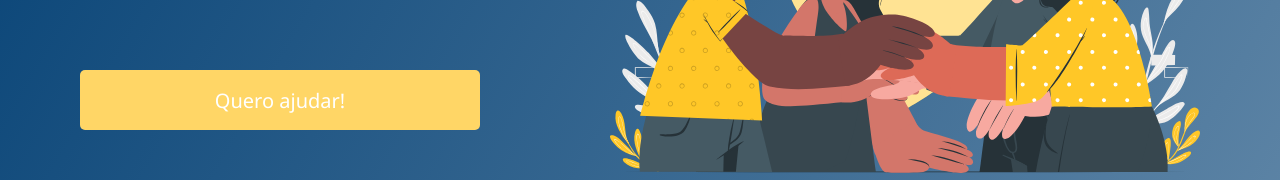
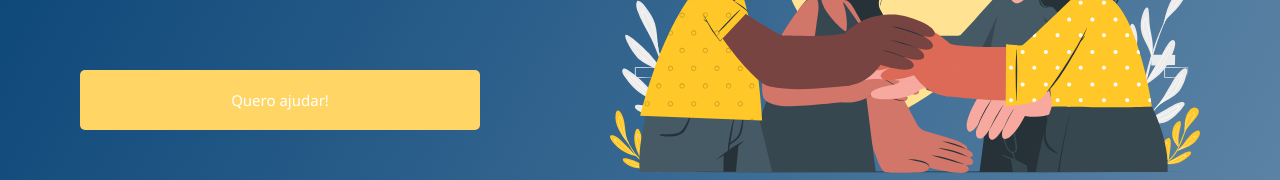
Before and after one commit to Faz-um-bem/frontend, a Next.js app: page / in a window 1280 px wide. Shown: the part 440-620 px from the top of the page. Built offline with nearby package versions, Linux system fonts and the light colour scheme.

Commit message:
Corrigindo tamanho

```diff
--- a/src/components/Button/styled.ts
+++ b/src/components/Button/styled.ts
@@ -1,17 +1,17 @@
-import styled from "styled-components";
-// eslint-disable-next-line
+import styled from 'styled-components';
+
 export const Container = styled.button`
   background: var(--blue);
 
   border: 0;
   width: 100%;
-  height: 5rem;
+  height: 4rem;
   border-radius: 0.5rem;
   padding: 5px 10px;
 
   color: var(--white);
 
-  font-size: 2rem;
+  font-size: 1.5rem;
 
   transition: all 0.2s;
 
--- a/src/components/Input/styles.ts
+++ b/src/components/Input/styles.ts
@@ -1,6 +1,5 @@
-import styled from "styled-components";
+import styled from 'styled-components';
 
-// eslint-disable-next-line
 export const Container = styled.div`
   display: flex;
   flex-direction: row;
@@ -9,7 +8,7 @@ export const Container = styled.div`
   background: var(--white);
   border-radius: 0.8rem;
 
-  width: 100%;
+  justify-content: stretch;
 
   & + div {
     margin-top: 1rem;
```
